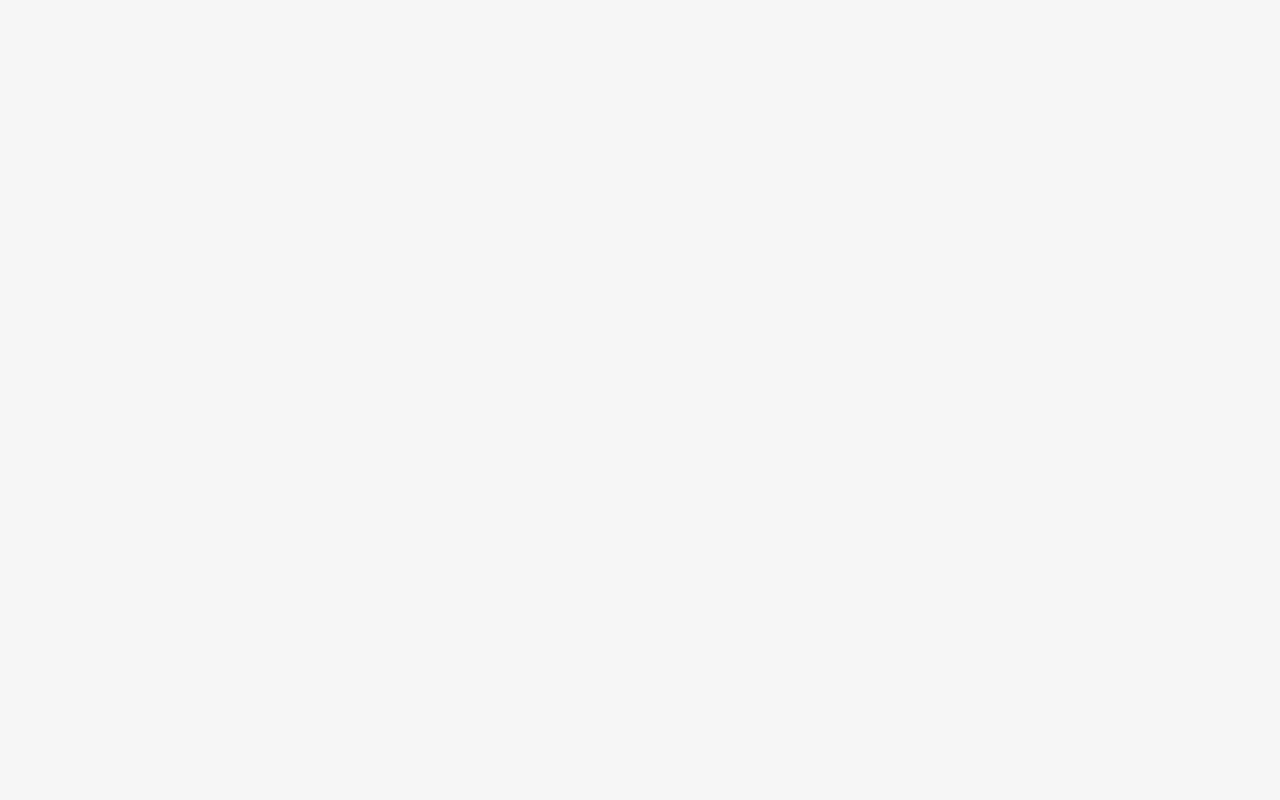
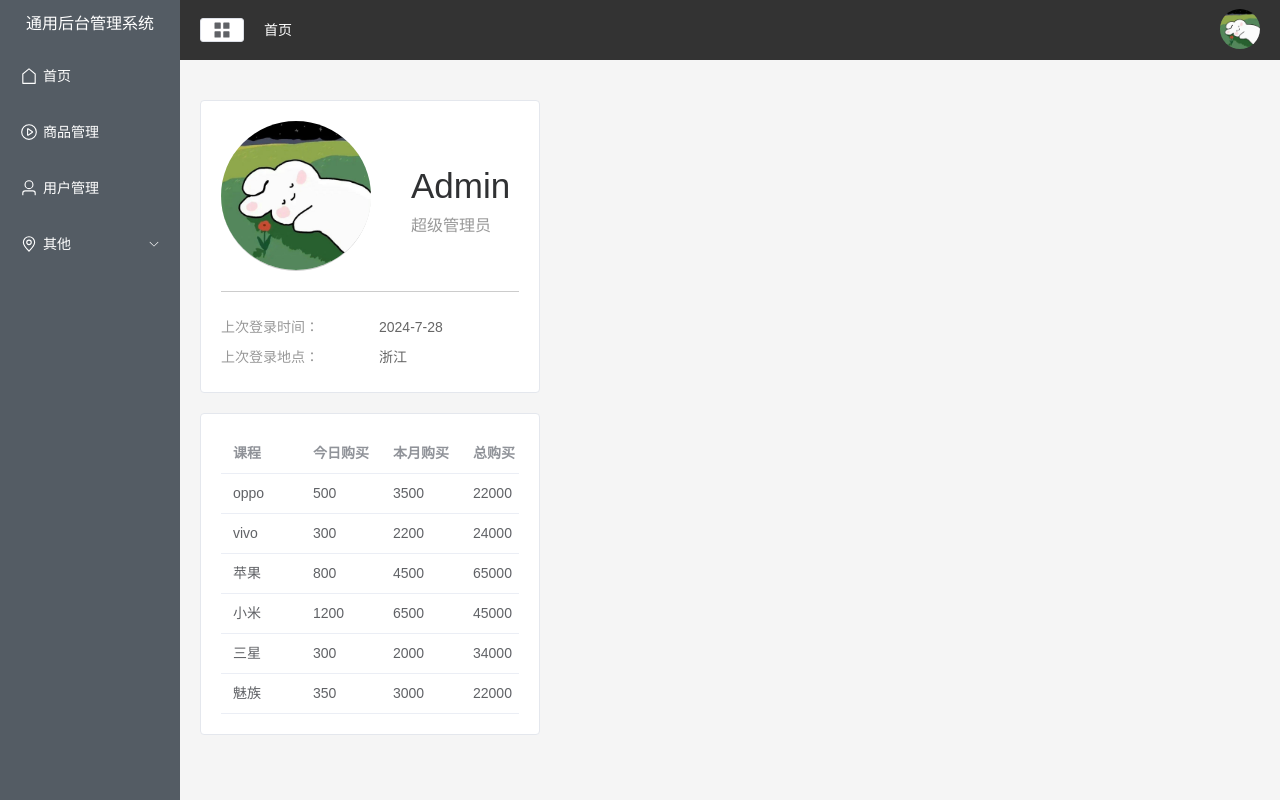
Before and after one commit to dodolindas/vue3-general-manage, a Vue app in the folder my-vue-app/: page /#/home in a window 1280 px wide. Before the commit this address had no page. Built offline with nearby package versions, Linux system fonts and the light colour scheme.

Commit message:
用mockjs模拟数据的请求

```diff
--- a/my-vue-app/package.json
+++ b/my-vue-app/package.json
@@ -20,6 +20,7 @@
   "devDependencies": {
     "@vitejs/plugin-vue": "^5.0.5",
     "axios": "^1.7.2",
+    "mockjs": "^1.1.0",
     "unplugin-auto-import": "^0.18.2",
     "unplugin-element-plus": "^0.8.0",
     "unplugin-vue-components": "^0.27.3",
--- /dev/null
+++ b/my-vue-app/src/api/mock.js
@@ -0,0 +1,6 @@
+import Mock from "mockjs";
+import homeApi from "@/api/mockData/home";
+//1.拦截路径
+//2.方法
+//3.制造假数据
+Mock.mock(/home\/getTableData/, "get", homeApi.getTableData);
--- /dev/null
+++ b/my-vue-app/src/api/mockData/home.js
@@ -0,0 +1,47 @@
+export default {
+  getTableData: () => {
+    return {
+      code: 200,
+      data: {
+        tableData: [
+          {
+            name: "oppo",
+            todayBuy: 500,
+            monthBuy: 3500,
+            totalBuy: 22000,
+          },
+          {
+            name: "vivo",
+            todayBuy: 300,
+            monthBuy: 2200,
+            totalBuy: 24000,
+          },
+          {
+            name: "苹果",
+            todayBuy: 800,
+            monthBuy: 4500,
+            totalBuy: 65000,
+          },
+          {
+            name: "小米",
+            todayBuy: 1200,
+            monthBuy: 6500,
+            totalBuy: 45000,
+          },
+          {
+            name: "三星",
+            todayBuy: 300,
+            monthBuy: 2000,
+            totalBuy: 34000,
+          },
+          {
+            name: "魅族",
+            todayBuy: 350,
+            monthBuy: 3000,
+            totalBuy: 22000,
+          },
+        ],
+      },
+    };
+  },
+};
--- a/my-vue-app/src/components/CommonAside.vue
+++ b/my-vue-app/src/components/CommonAside.vue
@@ -1,7 +1,13 @@
 <template>
-  <el-aside width="180px">
-    <el-menu background-color="#545c64" text-color="#fff">
-      <h3>通用后台管理系统</h3>
+  <el-aside :width="width">
+    <el-menu
+      background-color="#545c64"
+      text-color="#fff"
+      :collapse="isCollapse"
+      :collapse-transition="false"
+    >
+      <h3 v-show="!isCollapse">通用后台管理系统</h3>
+      <h3 v-show="isCollapse">后台</h3>
       <el-menu-item
         v-for="item in noChildren"
         :index="item.path"
@@ -36,6 +42,7 @@
 
 <script setup>
 import { ref, computed } from "vue";
+import { useAllDataStore } from "@/stores";
 
 const list = ref([
   {
@@ -84,6 +91,9 @@
 
 const noChildren = computed(() => list.value.filter((item) => !item.children));
 const hasChildren = computed(() => list.value.filter((item) => item.children));
+const store = useAllDataStore();
+const isCollapse = computed(() => store.state.isCollapse);
+const width = computed(() => (store.state.isCollapse ? "64px" : "180px"));
 </script>
 
 <style lang="less" scoped>
--- a/my-vue-app/src/components/CommonHeader.vue
+++ b/my-vue-app/src/components/CommonHeader.vue
@@ -1,7 +1,7 @@
 <template>
   <div class="header">
     <div class="l-content">
-      <el-button size="small">
+      <el-button size="small" @Click="handleCollapse">
         <component class="icons" is="menu"></component>
       </el-button>
       <el-breadcrumb separator="/" class="bread">
@@ -26,9 +26,13 @@
 
 <script setup>
 import { ref, computed } from "vue";
-
-const getImageUrl = () => {
+import { useAllDataStore } from "@/stores";
+const getImageUrl = (user) => {
   return new URL(`../assets/images/${2}.png`, import.meta.url).href;
+};
+const store = useAllDataStore();
+const handleCollapse = () => {
+  store.state.isCollapse = !store.state.isCollapse;
 };
 </script>
 
@@ -58,11 +62,11 @@
     width: 40px;
     height: 40px;
     border-radius: 50%;
-    // cursor: pointer !important;
+    cursor: pointer !important;
   }
 }
 :deep(.bread span) {
-  color: #333;
+  color: #fff !important;
   cursor: pointer !important;
 }
 </style>
--- a/my-vue-app/src/main.js
+++ b/my-vue-app/src/main.js
@@ -3,15 +3,14 @@
 import App from "./App.vue";
 import "@/assets/less/index.less";
 import router from "@/router";
-
 import ElementPlus from "element-plus";
 import "element-plus/dist/index.css";
 import * as ElementPlusIconsVue from "@element-plus/icons-vue";
+import "@/api/mock";
+const pinia = createPinia();
 const app = createApp(App);
-
-app.use(createPinia());
-
 app.use(ElementPlus);
+app.use(pinia);
 app.use(router).mount("#app");
 for (const [key, component] of Object.entries(ElementPlusIconsVue)) {
   app.component(key, component);
--- a/my-vue-app/src/router/index.js
+++ b/my-vue-app/src/router/index.js
@@ -6,6 +6,14 @@
     path: "/",
     name: "mian",
     component: () => import("@/views/Main.vue"),
+    redirect: "/home",
+    children: [
+      {
+        path: "home",
+        name: "home",
+        component: () => import("@/views/Home.vue"),
+      },
+    ],
   },
 ];
 
--- /dev/null
+++ b/my-vue-app/src/stores/index.js
@@ -0,0 +1,18 @@
+import { ref, computed } from "vue";
+import { defineStore } from "pinia";
+function initState() {
+  return {
+    isCollapse: false,
+  };
+}
+export const useAllDataStore = defineStore("allData", () => {
+  //ref state
+  //computed getters
+  //function actions
+
+  const state = ref(initState());
+
+  return {
+    state,
+  };
+});
--- /dev/null
+++ b/my-vue-app/src/views/Home.vue
@@ -0,0 +1,153 @@
+<script setup>
+import { ref } from "vue";
+import axios from "axios";
+const getImageUrl = (user) => {
+  return new URL(`../assets/images/${user}.png`, import.meta.url).href;
+};
+const tableData = ref([
+  {
+    name: "Java",
+    todayBuy: 100,
+    monthBuy: 200,
+    totalBuy: 300,
+  },
+  {
+    name: "Python",
+    todayBuy: 100,
+    monthBuy: 200,
+    totalBuy: 300,
+  },
+]);
+
+const tableLabel = ref({
+  name: "课程",
+  todayBuy: "今日购买",
+  monthBuy: "本月购买",
+  totalBuy: "总购买",
+});
+axios({ url: "/api/home/getTableData", method: "get" }).then((res) => {
+  console.log(res.data);
+
+  if (res.data.code === 200) {
+    console.log(res.data.data.tableData);
+    tableData.value = res.data.data.tableData;
+  }
+});
+</script>
+
+<template>
+  <el-row class="home" :gutter="20">
+    <el-col :span="8" style="margin-top: 20px">
+      <el-card shadow="hover">
+        <div class="user">
+          <img :src="getImageUrl('2')" class="user" />
+          <div class="user-info">
+            <p class="user-info-admin">Admin</p>
+            <p class="user-info-p">超级管理员</p>
+          </div>
+        </div>
+        <div class="login-info">
+          <p>上次登录时间：<span>2024-7-28</span></p>
+          <p>上次登录地点：<span>浙江</span></p>
+        </div>
+      </el-card>
+
+      <el-card shadow="hover" class="user-table">
+        <el-table :data="tableData">
+          <el-table-column
+            v-for="(val, key) in tableLabel"
+            :key="key"
+            :prop="key"
+            :label="val"
+          >
+          </el-table-column>
+        </el-table>
+      </el-card>
+    </el-col>
+  </el-row>
+</template>
+
+<style scoped lang="less">
+.home {
+  height: 100%;
+  overflow: hidden;
+  .user {
+    display: flex;
+    align-items: center;
+    border-bottom: 1px solid #ccc;
+    margin-bottom: 20px;
+    img {
+      width: 150px;
+      height: 150px;
+      border-radius: 50%;
+      margin-right: 40px;
+    }
+    .user-info {
+      p {
+        line-height: 40px;
+      }
+      .user-info-p {
+        color: #999;
+      }
+      .user-info-admin {
+        font-size: 35px;
+      }
+    }
+  }
+  .login-info {
+    p {
+      line-height: 30px;
+      font-size: 14px;
+      color: #999;
+      span {
+        color: #666;
+        margin-left: 60px;
+      }
+    }
+  }
+  .user-table {
+    margin-top: 20px;
+  }
+  .num {
+    display: flex;
+    flex-wrap: wrap;
+    justify-content: space-between;
+    .el-card {
+      width: 32%;
+      margin-bottom: 20px;
+    }
+    .icons {
+      width: 80px;
+      height: 80px;
+      font-size: 30px;
+      text-align: center;
+      line-height: 80px;
+      color: #fff;
+    }
+    .detail {
+      margin-left: 15px;
+      display: flex;
+      flex-direction: column;
+      justify-content: center;
+      .num {
+        font-size: 30px;
+        margin-bottom: 10px;
+      }
+      .txt {
+        font-size: 15px;
+        text-align: center;
+        color: #999;
+      }
+    }
+  }
+  .graph {
+    margin-top: 20px;
+    display: flex;
+    justify-content: space-between;
+    .el-card {
+      width: 48%;
+      height: 260px;
+    }
+  }
+}
+</style>
--- a/my-vue-app/src/views/Main.vue
+++ b/my-vue-app/src/views/Main.vue
@@ -12,7 +12,7 @@
         <el-header class="el-header">
           <common-header />
         </el-header>
-        <el-main class="right-main"> main </el-main>
+        <el-main class="right-main"> <router-view></router-view></el-main>
       </el-container>
     </el-container>
   </div>
```
Also changed, not shown: my-vue-app/src/stores/counter.js (deleted, +0 -12 lines), 1 other file (tests, documents, lock files or other folders).
